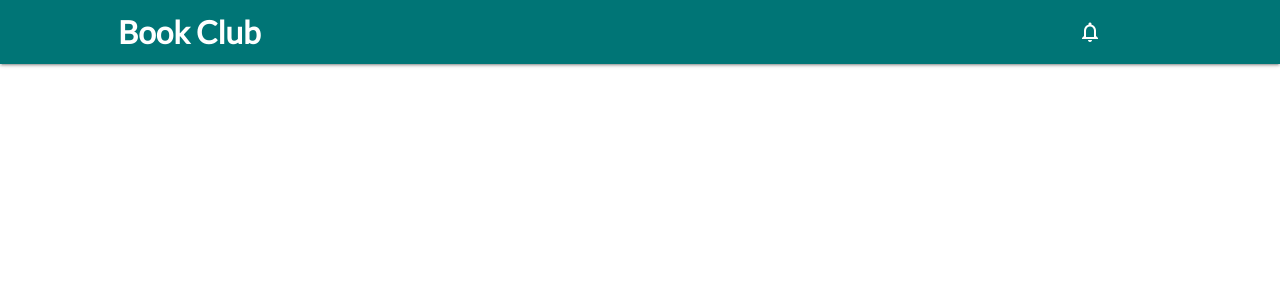
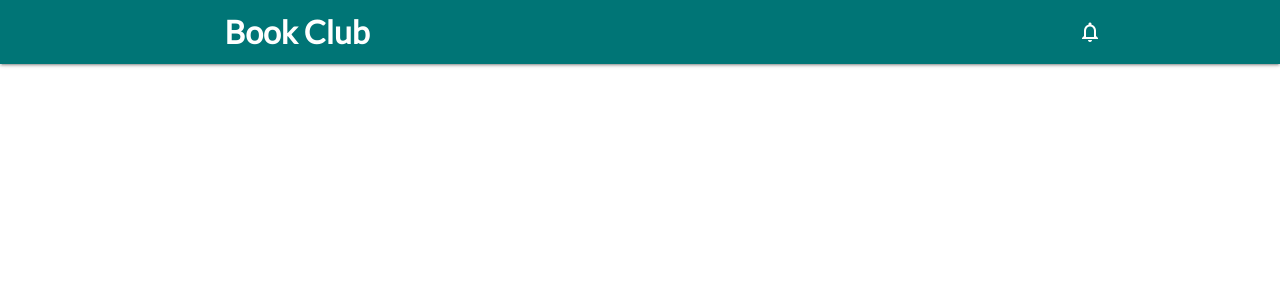
Before and after one commit to NicholasBoldt/Book-Club-App, a Django app: template main_app/templates/base.html in a window 1280 px wide. Shown: the top 300 px of the page. Run offline with Django 3.2, Linux system fonts and the light colour scheme; the template is opened without the code that fills it, so the values that code supplies are empty; some libraries are stand-ins or nearby versions.

Commit message:
aligned text

```diff
--- a/main_app/static/css/style.css
+++ b/main_app/static/css/style.css
@@ -3,3 +3,7 @@
     font-family: 'Lato', sans-serif;
     font-weight: 800;
 }
+
+.logo {
+    font-size: 32px;
+}
--- a/main_app/templates/base.html
+++ b/main_app/templates/base.html
@@ -6,7 +6,7 @@
   <meta charset="UTF-8">
   <meta name="viewport" content="width=device-width, initial-scale=1.0">
   <meta http-equiv="X-UA-Compatible" content="ie=edge">
-  <title>Book Collector</title>
+  <title>Book Club</title>
   <link rel="stylesheet" href="https://cdnjs.cloudflare.com/ajax/libs/materialize/1.0.0/css/materialize.min.css">
   <link href="https://fonts.googleapis.com/icon?family=Material+Icons" rel="stylesheet">
   <style> @import url('https://fonts.googleapis.com/css2?family=Lato&display=swap');</style>
@@ -20,8 +20,8 @@
             <nav>
                 <div class="nav-wrapper">
                     <div class="row">
-                        <div class="col s1"><a href="#" data-target="mobile-nav" class="sidenav-trigger"><i class="material-icons">menu</i></a></div>
-                        <div class="col s9"> <a href="#!" class="brand-logo left-align">Book Club</a></div>
+                        <div class="col s2"><a href="#" data-target="mobile-nav" class="sidenav-trigger"><i class="material-icons">menu</i></a></div>
+                        <div class="col s8"> <a href="#!" class="logo">Book Club</a></div>
                         <!-- <ul class="right hide-on-med-and-down">
                             <li><a href="/clubs">Home</a></li>
                             <li><a href="/logout">Logout</a></li>
```
